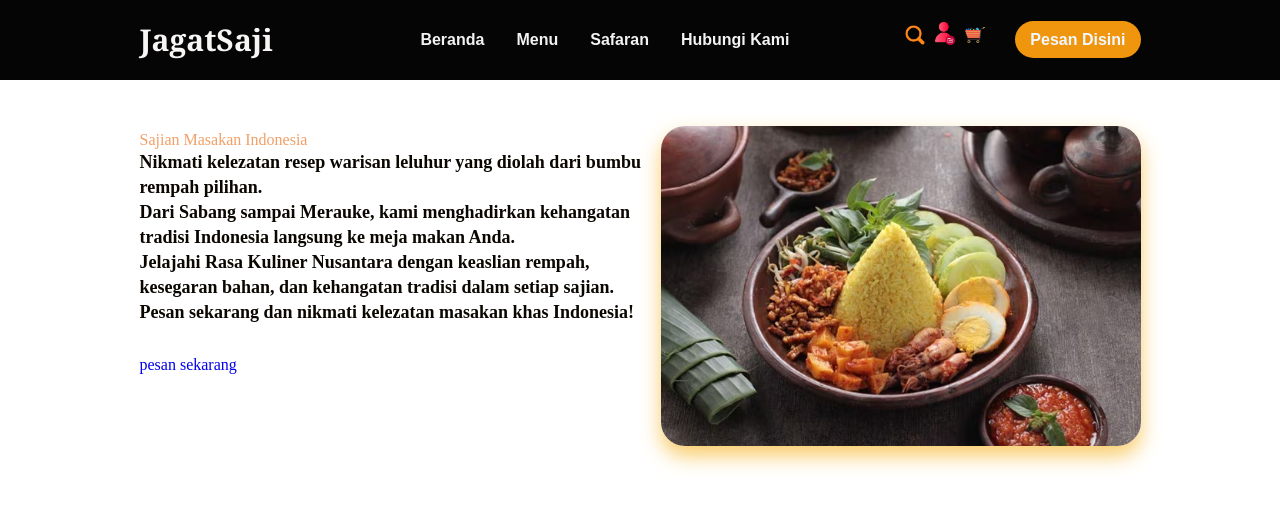
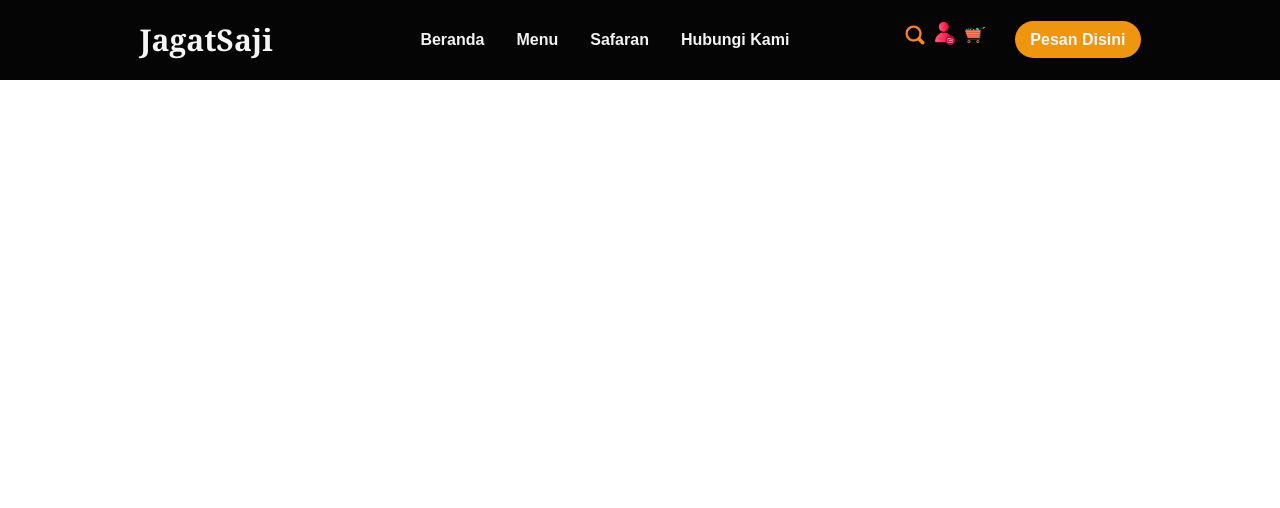
Before and after one commit to nazzarielprawidia/katalogmenunazzariel, a plain HTML site: page index.html in a window 1280 px wide. Drawn offline with Linux system fonts and the light colour scheme.

Commit message:
Delete home section from index.html
Removed Indonesian culinary section from the homepage.

```diff
--- a/index.html
+++ b/index.html
@@ -29,23 +29,3 @@
             </div>
         </div>
     </nav>
-
-
-    <div class="wrapper">
-        <section id="home">
-            <div class="kolom">
-                <p style="color: rgba(237, 125, 49, 0.737);">Sajian Masakan Indonesia</p>
-                <h2 class="deskripsi">Nikmati kelezatan resep warisan leluhur yang diolah dari bumbu rempah pilihan.<br>
-                Dari Sabang sampai Merauke, kami menghadirkan kehangatan tradisi Indonesia langsung ke meja makan Anda.<br>
-                Jelajahi Rasa Kuliner Nusantara dengan keaslian rempah, kesegaran bahan, dan kehangatan tradisi dalam setiap sajian.<br>
-                Pesan sekarang dan nikmati kelezatan masakan khas Indonesia!</h2>
-                <p></p>
-                <p></p>
-                <p><a href="#reservasi">pesan sekarang</a></p>
-            </div>
-            <img src="nusantara.avif" class="gambar">
-        </section>
-    </div>
-
-</body>
-</html>
```
